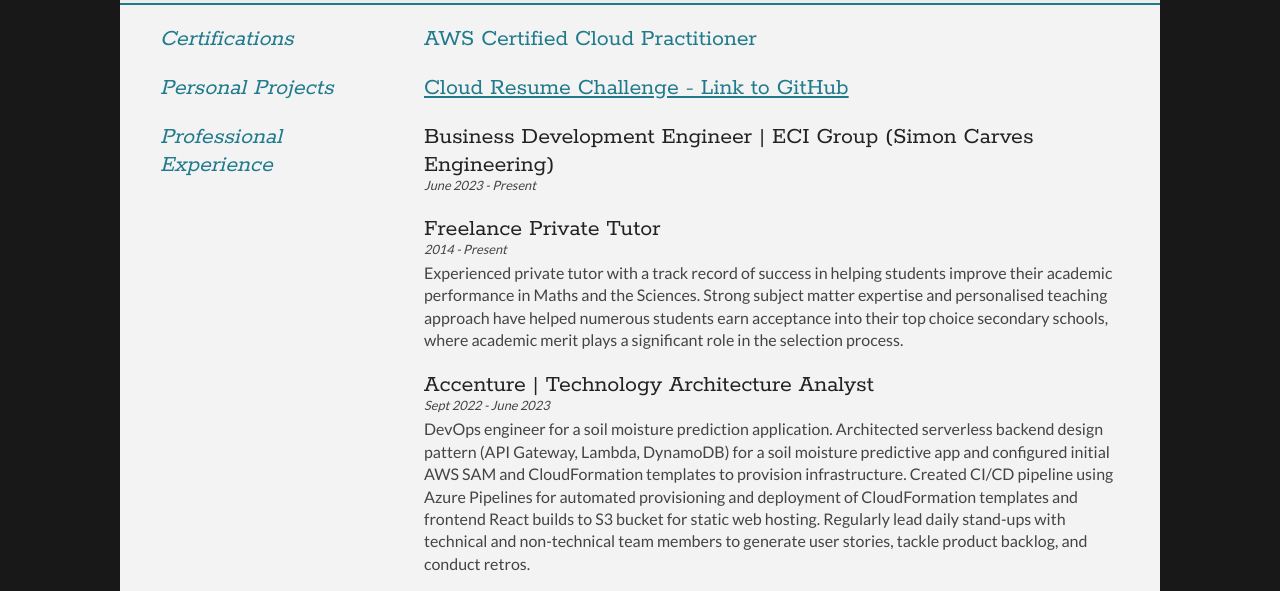
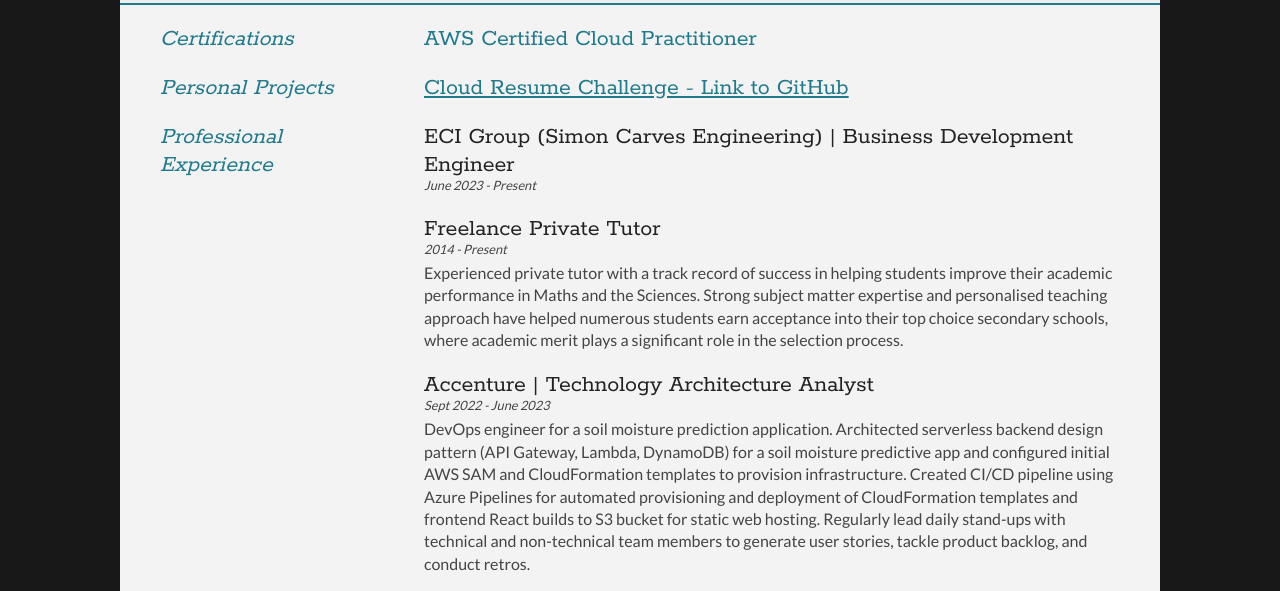
Before and after one commit to Matchahub/Cloud_Resume_Challenge, a website: page index.html in a window 1280 px wide. Shown: the part 209-800 px from the top of the page. Drawn offline with Linux system fonts and the light colour scheme; no server answers.

Commit message:
Updated index.html

```diff
--- a/index.html
+++ b/index.html
@@ -72,7 +72,7 @@
 
         <div class="sectionContent">
           <article>
-            <h4>Business Development Engineer | ECI Group (Simon Carves Engineering)</h4>
+            <h4>ECI Group (Simon Carves Engineering) | Business Development Engineer</h4>
             <p class="subDetails">June 2023 - Present</p>
             <p></p>
           </article>
```
